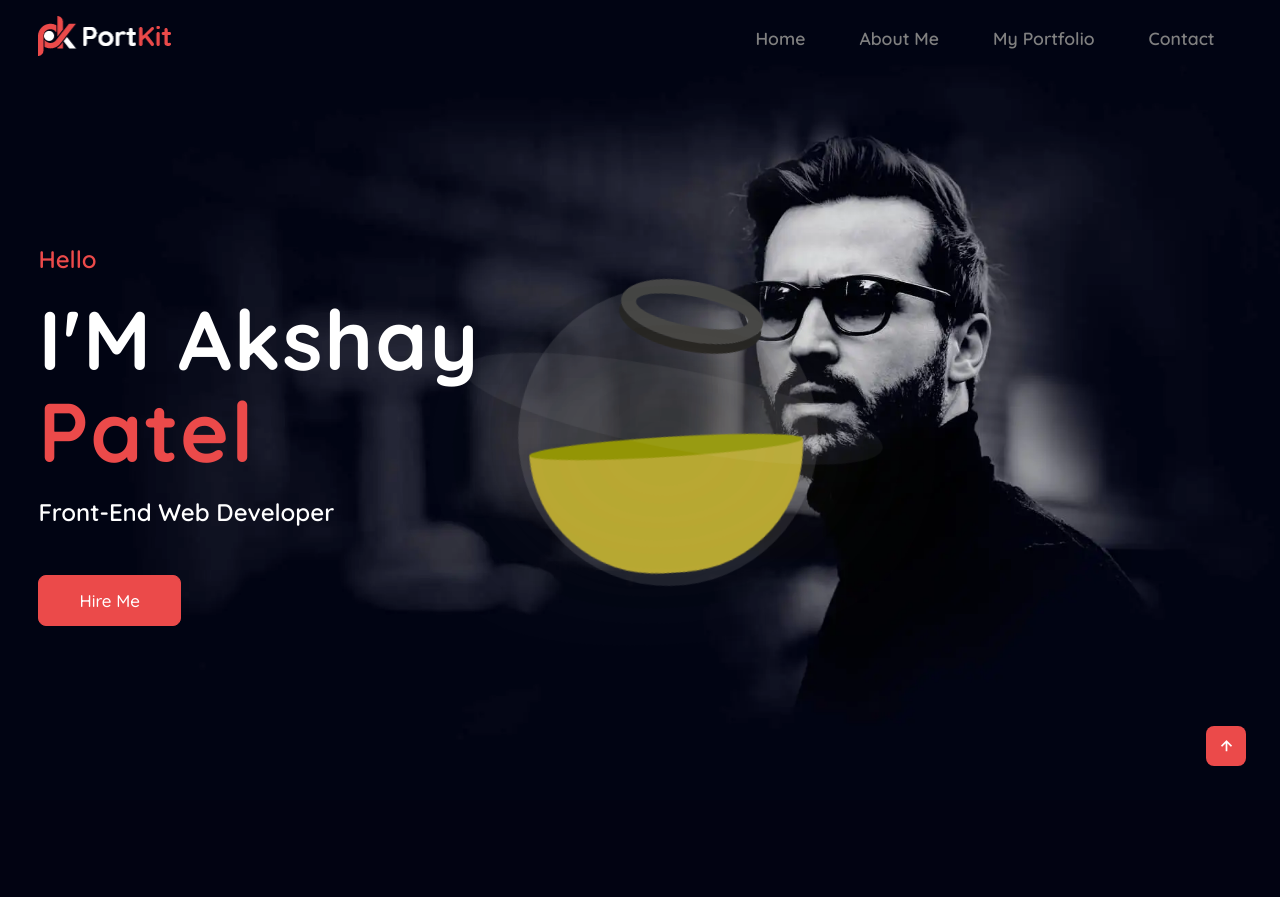
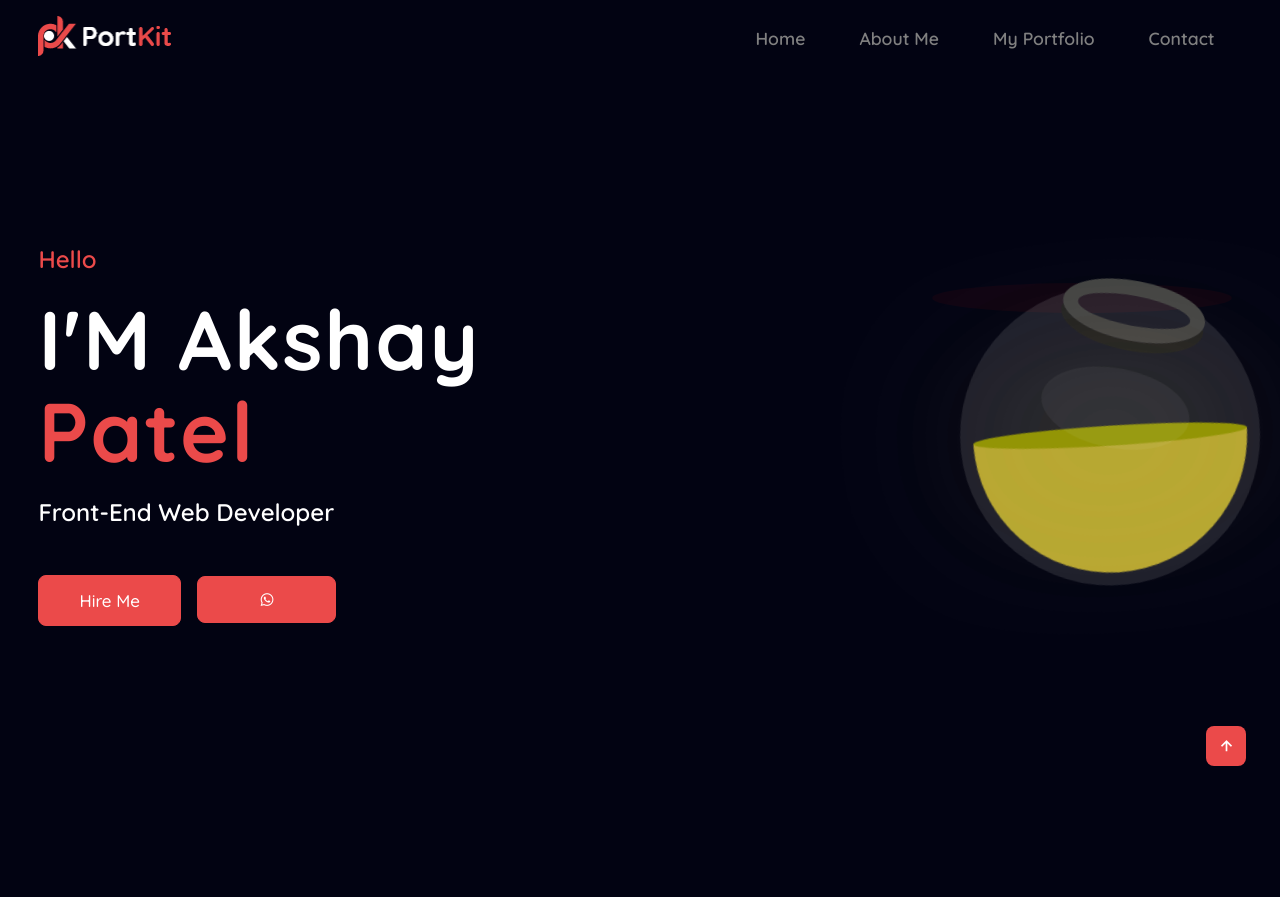
Before and after one commit to Akshay-Patel-dev/myportfolio, a PHP site: page / in a window 1280 px wide. Shown: the top 897 px of the page. Run offline with PHP 8.4, Linux system fonts and the light colour scheme.

Commit message:
background image removed

```diff
--- a/index.css
+++ b/index.css
@@ -71,7 +71,7 @@ section{
 	height: 100vh;
 	width: 100vw;
 	position: relative;
-	background: url(background.jpg);
+
 	background-size: cover;
 	background-position: center;
 	display: flex;
@@ -109,7 +109,26 @@ span{
 	border: 1px solid var(--main-color);
 	transition: all .20s ease;
 }
+
+.btn1{
+	display: inline-block;
+	margin-left: 12px;
+	padding: 14px 60px;
+	border-radius: 0.5rem;
+	font-size: 17px;
+	font-weight: 500;
+	background: var(--main-color);
+	color: var(--text-color);
+	border: 1px solid var(--main-color);
+	transition: all .20s ease;
+}
 .btn:hover{
+	transform: scale(1.01) translateY(-5px);
+	background: transparent;
+	border: 1px solid var(--main-color);
+}
+
+.btn1:hover{
 	transform: scale(1.01) translateY(-5px);
 	background: transparent;
 	border: 1px solid var(--main-color);
@@ -165,7 +184,7 @@ span{
     left:50%;
     transform :translate(-50%,-50%);
     border-radius: 50%;
-    width:150%;
+    width:150px;
     height:80px;
     background: rgba(255,255,255,0.05);
 }
@@ -173,14 +192,14 @@ span{
 .liquid{
 
     position: absolute;
-    top: 54%;
+    top: 50%;
     left: 5px;
     right: 5px;
     bottom:5px;
     background: #41c1fb;
     border-bottom-left-radius: 150px;
     border-bottom-right-radius: 150px;
-    filter: drop-shadow(220 220 3000px #41c1fb);
+    filter: drop-shadow(0 0 80px #41c1fb);
     transform-origin: top center;
     animation: animate-liquid 5s linear infinite;
 }
@@ -216,13 +235,13 @@ span{
 }
 
 .shadow{
-    position:absolute;
-    top:calc(50% + 150px);
+    position:relative;
     left: 50%;
     transform: translate(-50%,-50%);
     width: 300px;
     height:30px;
-    background:rgba(0,0,0,0.05);
+	bottom : 20%;
+    background:rgba(255,0,0,0.05);
     border-radius: 50%;
 }
 
@@ -639,14 +658,22 @@ margin:100px 0;
 		width :200px;
 		height: 200px;
 		right:20%;
-		left:10%;
+		left:0%;
+	}
 
+	.shadow{
+		left: 17%;
+		top: 3%;
 	}
 
 	.portfolio-content{
 		display: grid;
 		grid-template-columns: repeat(auto-fit, minmax(200px, auto));
 
+	}
+	.btn1{
+		margin-top: 10px;
+		margin-left: 0%;
 	}
 
 	.row img{
--- a/index.html
+++ b/index.html
@@ -41,8 +41,9 @@
             <h1>I'M Akshay <br> <span>Patel</span></h1>
             <h3>Front-End Web Developer</h3>
             <a href="#" class="btn">Hire Me</a>
+            <a href="https://wa.me/917898867174"><i class=' btn1 bx bxl-whatsapp'></i></a>
         </div>
-        <div class="shadow" style="position:sticky; height:50%;" >
+        <div class="shadow" >
         <div class="bowl">
             <div class="liquid">
             </div>
@@ -198,19 +199,18 @@
         <div class="contact-text">
             <h2>Contact Me</h2>
             <h4>Let's Work Together</h4>
-            <p>Lorem Ipsum Is Simply Dummy Text Of The Printing And Typesetting
-                Industry</p>
+            <p>"The expert in anything was once a beginner."</p>
             <div class="contact-list">
-                <li><a href="#">Mansoura - Dakhalia - Egyp</a></li>
-                <li><a href="#">admin@example.com</a></li>
-                <li><a href="#">01646895741</a></li>
+                <li><a href="#"></a></li>
+                <li><a href="#">codingboy781@gmail.com</a></li>
+                <li><a href="#">8602548011</a></li>
             </div>
             <div class="contact-icons">
-                <a href="#"><i class='bx bxl-linkedin'></i></a>
-                <a href="#"><i class='bx bxl-facebook'></i></a>
-                <a href="#"><i class='bx bxl-behance'></i></a>
-                <a href="#"><i class='bx bxl-instagram'></i></a>
-                <a href="#"><i class='bx bxl-dribbble'></i></a>
+                <a href="https://www.linkedin.com/in/akshay-patel-28a871179"><i class='bx bxl-linkedin'></i></a>
+
+                <a href="https://www.instagram.com/akshay_patel_405/"><i class='bx bxl-instagram'></i></a>
+                <a href="https://wa.me/917898867174"><i class='bx bxl-whatsapp'></i></a>
+
             </div>
         </div>
 
```
